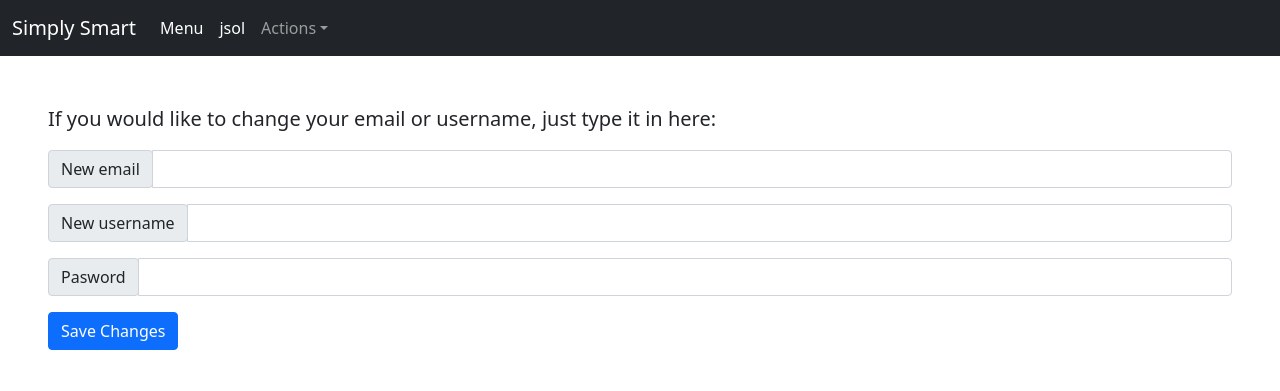
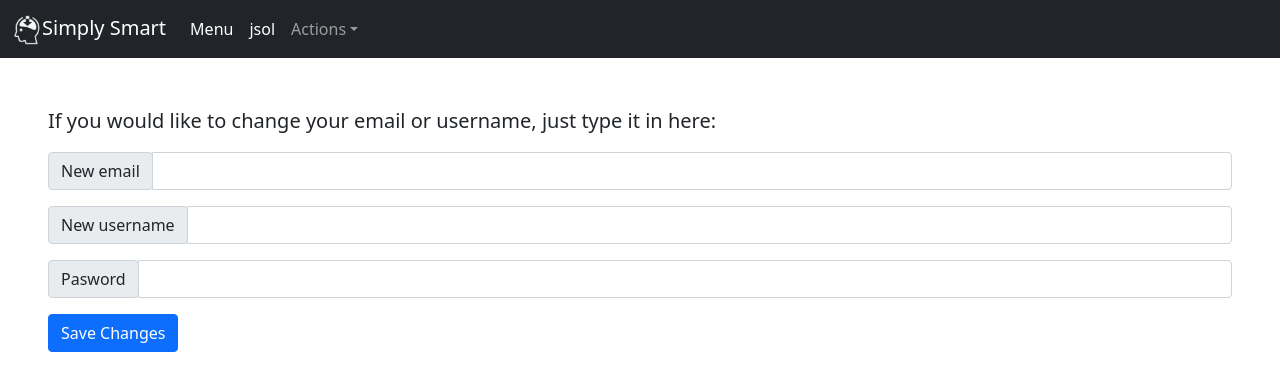
Before and after one commit to Flowdawan/SimplySmart, a Django app: page /game/auth/manage in a window 1280 px wide. Shown: the top 391 px of the page. Run offline with Django 4.2, Linux system fonts and the light colour scheme; a user stored in the database is signed in; data that the repository does not hold is empty.

Commit message:
Logo added

```diff
--- a/game/templates/partials/navbar.html
+++ b/game/templates/partials/navbar.html
@@ -1,8 +1,9 @@
 {% load getCustomGames from getCustomGames %}
+{% load static %}
 
 <nav class="navbar navbar-expand-md navbar-dark bg-dark" aria-label="Fourth navbar example">
   <div class="container-fluid">
-    <a class="navbar-brand" href="{% url 'menu'  %}">Simply Smart</a>
+    <a class="navbar-brand" href="{% url 'menu'  %}"><img src="{% static 'images/logo.png' %}" width="30" height="30">Simply Smart</a>
     <button class="navbar-toggler" type="button" data-bs-toggle="collapse" data-bs-target="#navbarsExample04" aria-controls="navbarsExample04" aria-expanded="false" aria-label="Toggle navigation">
       <span class="navbar-toggler-icon"></span>
     </button>
```
Also changed, not shown: game/static/images/logo.png (added).
